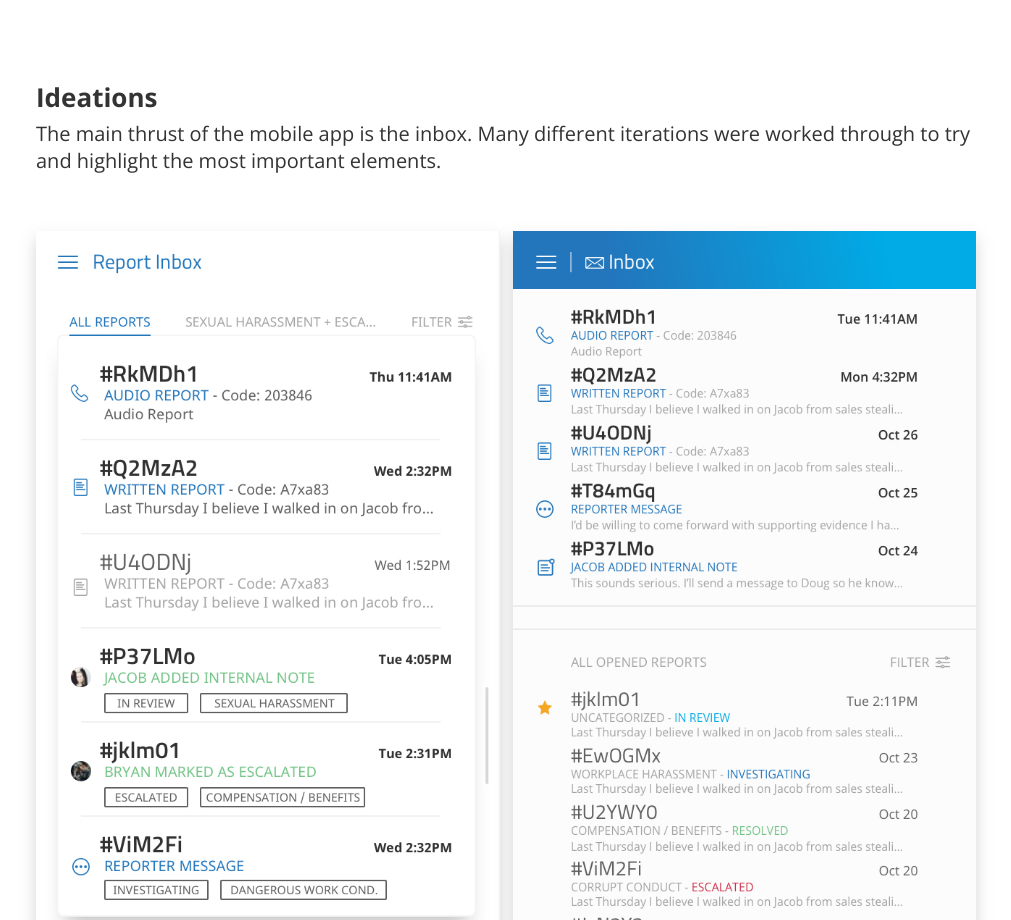
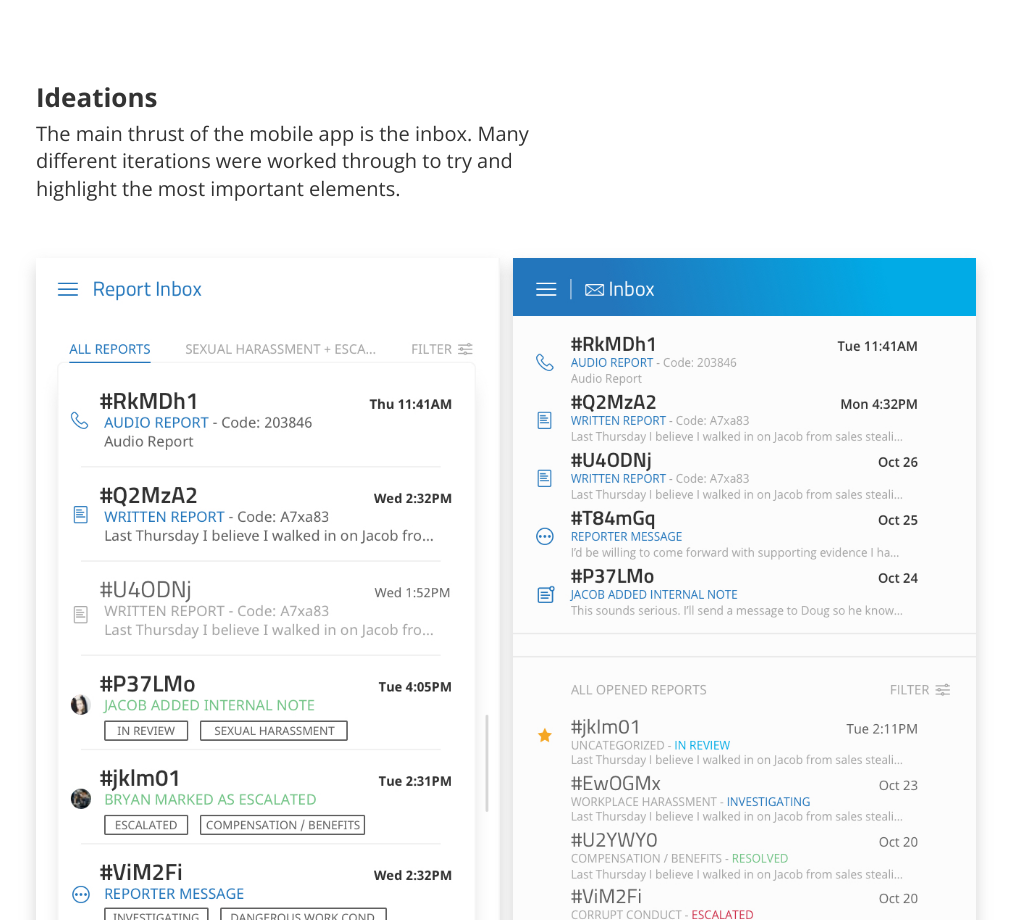
Before and after one commit to itsbrittaleigh/austin-kandt-portfolio, a Vue app: page /projects/safewhistle in a window 1280 px wide. Shown: the part 3940-4860 px from the top of the page, without its empty margins (134-1145 px from the left). Built offline with nearby package versions, Linux system fonts and the light colour scheme.

Commit message:
:lipstick: redesign - adjusting safewhistle/ideations section max width

```diff
--- a/src/views/projects/Safewhistle.vue
+++ b/src/views/projects/Safewhistle.vue
@@ -305,6 +305,7 @@ export default {
 
   .project-section-4 .project-section__snippet {
     margin-bottom: 56px;
+    max-width: 560px;
   }
 
   .project-section-4 h3 {
```
